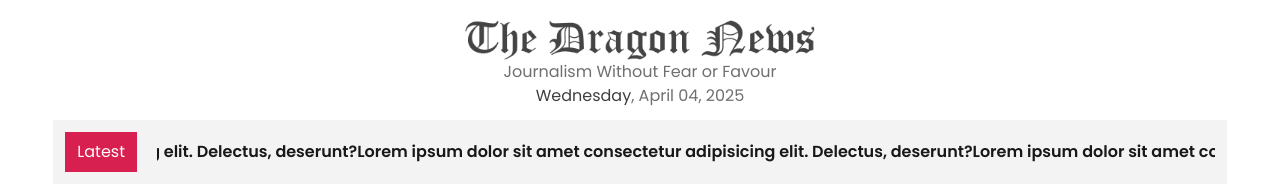
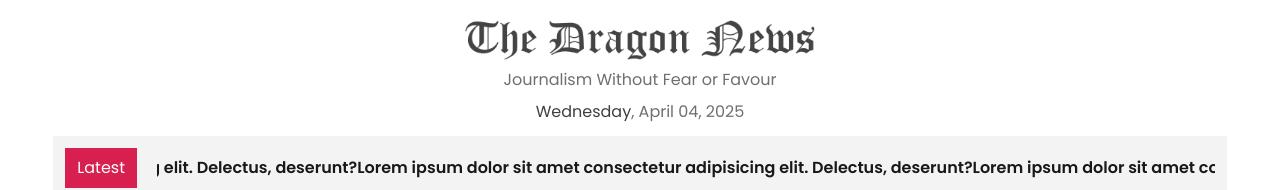
Before and after one commit to a1shuvo/dragon-news, a React (Vite) app: page /category/0 in a window 1280 px wide. Shown: the top 190 px of the page. Built offline with nearby package versions, Linux system fonts and the light colour scheme; no server answers.

Commit message:
Load & Display News Details Page

```diff
--- a/src/components/Header.jsx
+++ b/src/components/Header.jsx
@@ -1,11 +1,12 @@
 import React from 'react';
 import logo from '../assets/logo.png'
 import { format } from 'date-fns';
+import { Link } from 'react-router';
 
 const Header = () => {
     return (
-        <div className='flex justify-center flex-col items-center'>
-            <img className='w-[350px]' src={logo} alt="logo" />
+        <div className='flex justify-center flex-col items-center space-y-2'>
+            <Link to={'/'}><img className='w-[350px]' src={logo} alt="logo" /></Link>
             <p className='text-accent'>Journalism Without Fear or Favour</p>
             <p className='text-accent'><span className='text-primary'>{format(new Date(), "EEEE")}</span>{format(new Date(), ", MMMM MM, yyyy")}</p>
         </div>
--- a/src/components/NewsCard.jsx
+++ b/src/components/NewsCard.jsx
@@ -1,8 +1,10 @@
 import { FaEye, FaStar } from "react-icons/fa";
 import { MdShare, MdBookmarkBorder } from "react-icons/md";
+import { Link } from "react-router";
 
 const NewsCard = ({ news }) => {
     const {
+        id,
         title,
         rating,
         total_view,
@@ -44,9 +46,9 @@ const NewsCard = ({ news }) => {
 
             {/* Title */}
             <div className="px-4 pt-4">
-                <a href="#" className="font-bold text-lg hover:underline">
+                <Link to={`/news-details/${id}`} className="font-bold text-lg hover:underline">
                     {title}
-                </a>
+                </Link>
             </div>
 
             {/* Thumbnail */}
@@ -70,9 +72,9 @@ const NewsCard = ({ news }) => {
 
             {/* Read More */}
             <div className="px-4 pt-2">
-                <a href="#" className="text-secondary font-semibold hover:underline">
+                <Link to={`/news-details/${id}`} className="text-secondary font-semibold hover:underline">
                     Read More
-                </a>
+                </Link>
             </div>
 
             {/* Footer: Rating & Views */}
--- /dev/null
+++ b/src/components/NewsDetailsCard.jsx
@@ -0,0 +1,16 @@
+import React from 'react';
+import { FaArrowLeft } from 'react-icons/fa';
+import { Link } from 'react-router';
+
+const NewsDetailsCard = ({ news }) => {
+    return (
+        <div className='space-y-5 border border-base-300 p-5'>
+            <img className='w-full object-contain rounded-sm' src={news.image_url} alt="" />
+            <h2 className='font-bold text-2xl'>{news.title}</h2>
+            <p className='text-primary'>{news.details}</p>
+            <Link to={`/category/${news.category_id}`} className='btn btn-secondary'><FaArrowLeft></FaArrowLeft> All News in this category</Link>
+        </div>
+    );
+};
+
+export default NewsDetailsCard;
--- /dev/null
+++ b/src/pages/NewsDetails.jsx
@@ -0,0 +1,36 @@
+import React, { useEffect, useState } from 'react';
+import Header from '../components/Header';
+import RightAside from '../components/HomeLayout/RightAside';
+import NewsDetailsCard from '../components/NewsDetailsCard';
+import { useLoaderData, useParams } from 'react-router';
+
+
+const NewsDetails = () => {
+    const [news, setNews] = useState({});
+    const data = useLoaderData();
+    const { id } = useParams();
+
+    useEffect(() => {
+        const newsDetails = data.find((singleNews) => singleNews.id === id);
+        setNews(newsDetails);
+    }, [data, id]);
+
+    return (
+        <div className='w-11/12 mx-auto'>
+            <header className='py-5'>
+                <Header></Header>
+            </header>
+            <main className='grid grid-cols-12 gap-5'>
+                <section className='col-span-9'>
+                    <h2 className='font-bold mb-5'>Dragon News</h2>
+                    <NewsDetailsCard news={news}></NewsDetailsCard>
+                </section>
+                <aside className='col-span-3'>
+                    <RightAside></RightAside>
+                </aside>
+            </main>
+        </div>
+    );
+};
+
+export default NewsDetails;
--- a/src/routes/router.jsx
+++ b/src/routes/router.jsx
@@ -5,6 +5,7 @@ import CategoryNews from "../pages/CategoryNews";
 import AuthLayout from "../layouts/AuthLayout";
 import Login from "../pages/Login";
 import Register from "../pages/Register";
+import NewsDetails from "../pages/NewsDetails";
 
 const router = createBrowserRouter(
     [
@@ -39,8 +40,10 @@ const router = createBrowserRouter(
             ]
         },
         {
-            path: '/News',
-            element: <h2>News Layout</h2>
+            path: '/news-details/:id',
+            element: <NewsDetails></NewsDetails>,
+            hydrateFallbackElement: 'Loading...',
+            loader: () => fetch('/news.json')
         },
         {
             path: '/*',
```
